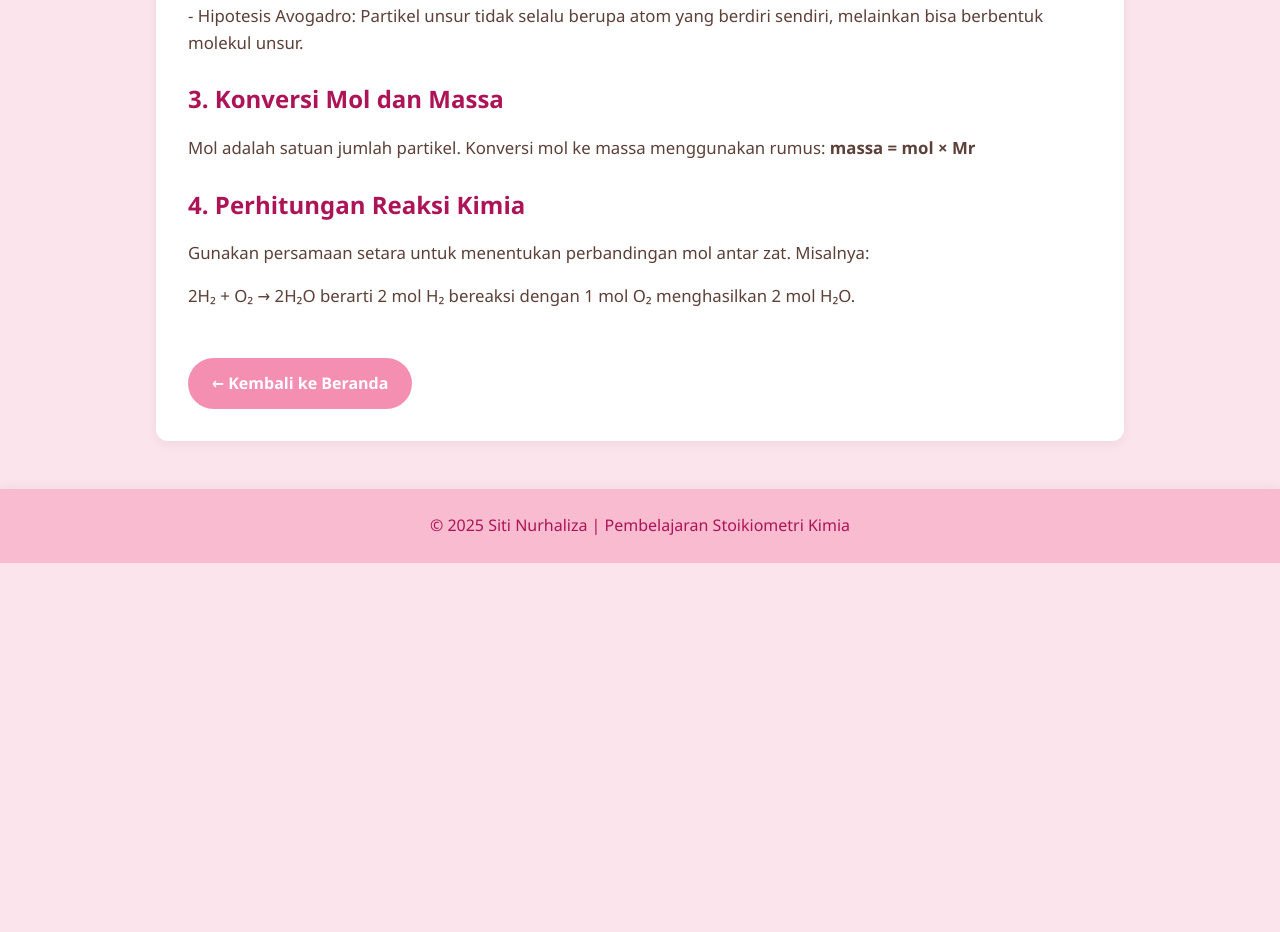
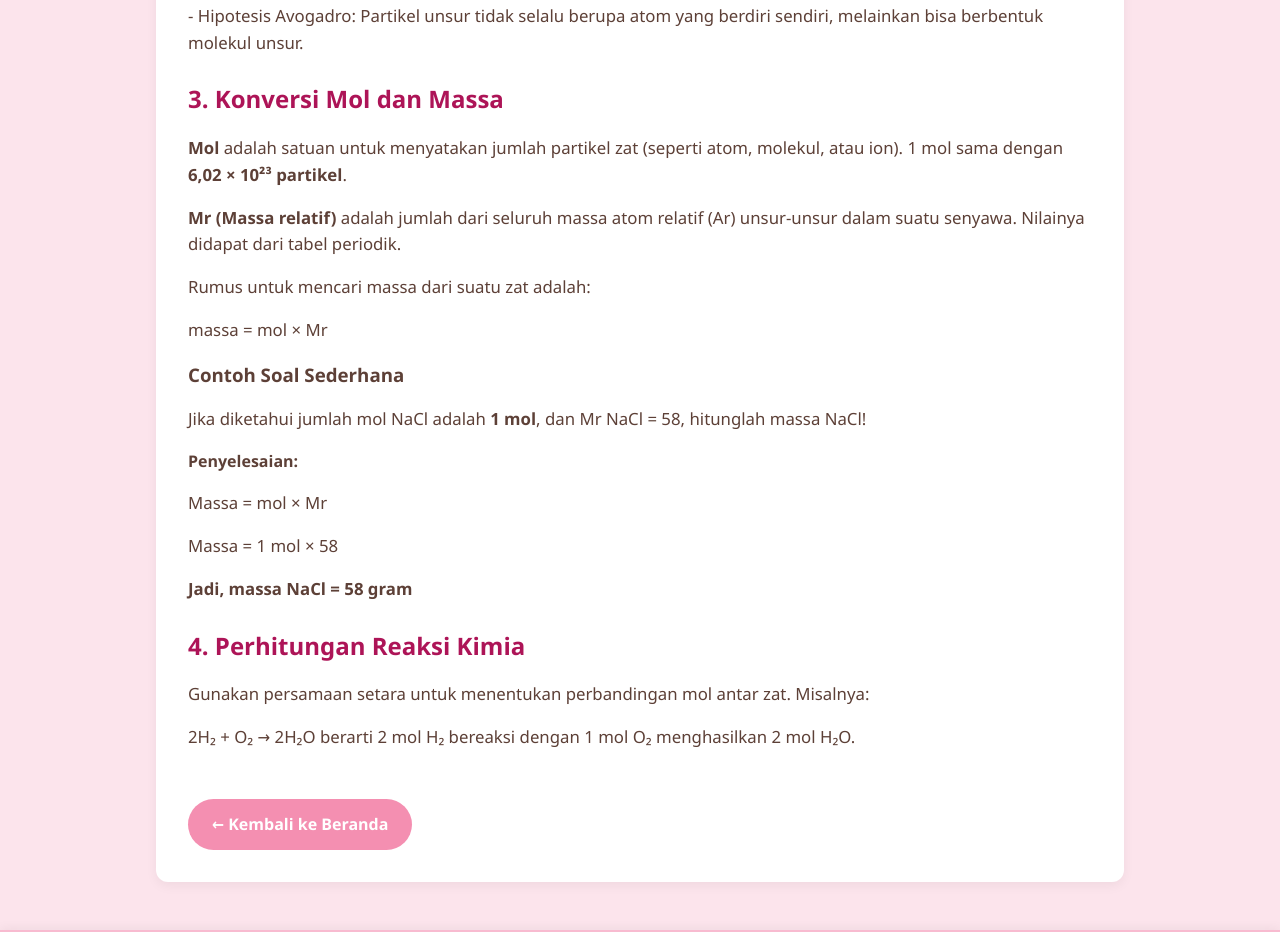
Before and after one commit to nhaliza15/Website-Stoikiometri, a plain HTML site: page Materi.html in a window 1280 px wide. Shown: the part 875-1807 px from the top of the page. Before the commit the page ends 1438 px from the top, so only its background shows below. Drawn offline with Linux system fonts and the light colour scheme.

Commit message:
Add files via upload

```diff
--- a/Materi.html
+++ b/Materi.html
@@ -138,13 +138,32 @@
             <p>- Hipotesis Avogadro: Partikel unsur tidak selalu berupa atom yang berdiri sendiri, melainkan bisa berbentuk molekul unsur.</p>
 
             <h2>3. Konversi Mol dan Massa</h2>
-            <p>Mol adalah satuan jumlah partikel. Konversi mol ke massa menggunakan rumus: <strong>massa = mol × Mr</strong></p>
+            <div class="bg-pink-100 p-5 rounded-xl shadow-md my-6 space-y-4 text-slate-700">
+
+  <p><strong>Mol</strong> adalah satuan untuk menyatakan jumlah partikel zat (seperti atom, molekul, atau ion). 1 mol sama dengan <strong>6,02 × 10²³ partikel</strong>.</p>
+
+  <p><strong>Mr (Massa relatif)</strong> adalah jumlah dari seluruh massa atom relatif (Ar) unsur-unsur dalam suatu senyawa. Nilainya didapat dari tabel periodik.</p>
+
+  <p>Rumus untuk mencari massa dari suatu zat adalah:</p>
+  <p class="bg-white p-3 rounded-lg shadow text-center font-bold">massa = mol × Mr</p>
+</div>
+<div class="bg-white p-5 rounded-xl shadow-md my-6 text-slate-700">
+  <h3 class="text-xl font-semibold text-pink-500">Contoh Soal Sederhana</h3>
+  <p>Jika diketahui jumlah mol NaCl adalah <strong>1 mol</strong>, dan Mr NaCl = 58, hitunglah massa NaCl!</p>
+
+  <h4 class="mt-4 font-semibold text-slate-800">Penyelesaian:</h4>
+  <p>Massa = mol × Mr</p>
+  <p>Massa = 1 mol × 58</p>
+  <p><strong>Jadi, massa NaCl = 58 gram</strong></p>
+</div>
+
+
 
             <h2>4. Perhitungan Reaksi Kimia</h2>
             <p>Gunakan persamaan setara untuk menentukan perbandingan mol antar zat. Misalnya:</p>
             <p>2H₂ + O₂ → 2H₂O berarti 2 mol H₂ bereaksi dengan 1 mol O₂ menghasilkan 2 mol H₂O.</p>
 
-            <a class="back-button" href="Beranda.html">← Kembali ke Beranda</a>
+            <a class="back-button" href="beranda.html">← Kembali ke Beranda</a>
         </div>
     </main>
 
```
